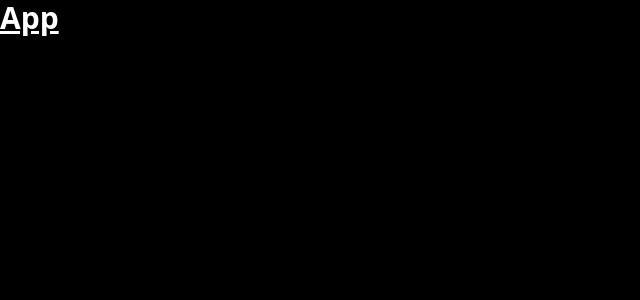
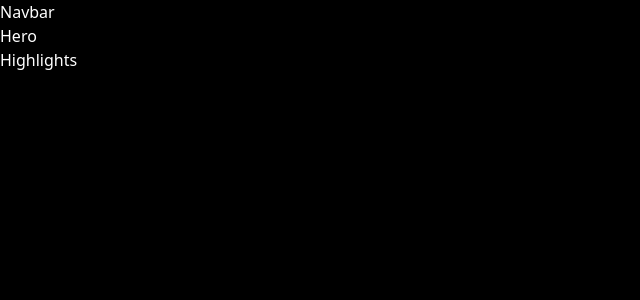
Before and after one commit to SaiRakindi/apple-website, a React (Vite) app: page / in a window 1280 px wide. Shown: the top 300 px of the page, without its empty margins (0-640 px from the left). Built offline with nearby package versions, Linux system fonts and the light colour scheme.

Commit message:
feat: added components

```diff
--- a/src/App.jsx
+++ b/src/App.jsx
@@ -1,7 +1,16 @@
 import "./App.css";
+import Hero from "./components/Hero";
+import Highlights from "./components/Highlights";
+import Navbar from "./components/Navbar";
 
 const App = () => {
-  return <h1 className="text-3xl font-bold underline">App</h1>;
+  return (
+    <main className="bg-black">
+      <Navbar />
+      <Hero />
+      <Highlights />
+    </main>
+  );
 };
 
 export default App;
--- /dev/null
+++ b/src/components/Hero.jsx
@@ -0,0 +1,7 @@
+import React from "react";
+
+const Hero = () => {
+  return <div>Hero</div>;
+};
+
+export default Hero;
--- /dev/null
+++ b/src/components/Highlights.jsx
@@ -0,0 +1,7 @@
+import React from "react";
+
+const Highlights = () => {
+  return <div>Highlights</div>;
+};
+
+export default Highlights;
--- /dev/null
+++ b/src/components/Navbar.jsx
@@ -0,0 +1,7 @@
+import React from "react";
+
+const Navbar = () => {
+  return <div>Navbar</div>;
+};
+
+export default Navbar;
```
